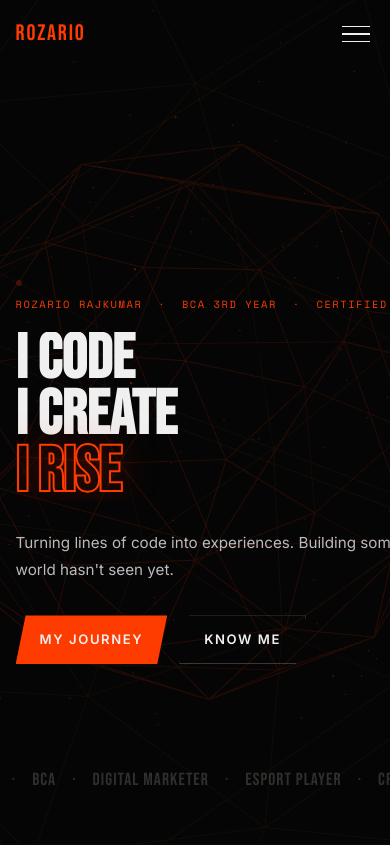
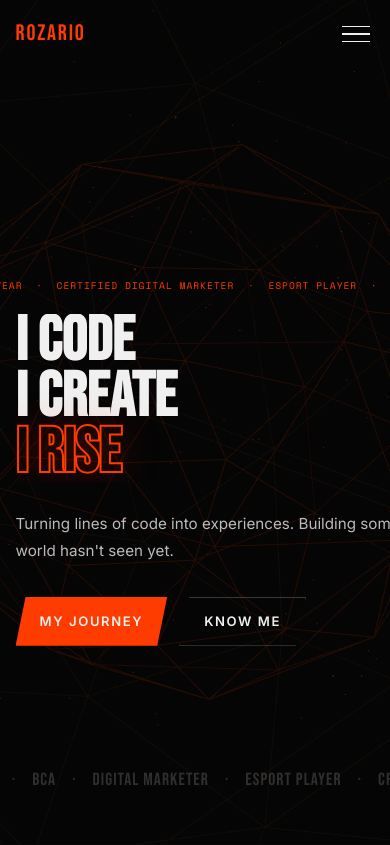
Before and after one commit to RKGSERVER/Portfolio, a React (Vite) app: page / in a window 390 px wide. Shown: the top 845 px of the page. Built offline with nearby package versions, Linux system fonts and the light colour scheme.

Commit message:
fix: hero tag scrolls on mobile, no cut off

```diff
--- a/src/components/Hero.css
+++ b/src/components/Hero.css
@@ -120,12 +120,21 @@
 /* ── HERO MOBILE ── */
 @media (max-width: 480px) {
   .hero { padding: 0 4%; }
+  .hero-content { padding-top: 80px; }
   .hero-title { font-size: clamp(3rem, 16vw, 5rem); line-height: 0.9; }
-  .hero-tag { font-size: 0.65rem; letter-spacing: 0.15em; flex-wrap: wrap; }
+  /* tag line: scroll horizontally instead of truncating */
+  .hero-tag {
+    font-size: 0.6rem;
+    letter-spacing: 0.1em;
+    white-space: nowrap;
+    overflow: hidden;
+    display: block;
+    animation: tagScroll 14s linear infinite;
+  }
+  .tag-dot { display: none; }
   .hero-sub { font-size: 0.95rem; margin-bottom: 32px; }
   .hero-btns { gap: 12px; }
   .scroll-mouse { display: none; }
-  /* marquee more visible on mobile — smaller font so full words show */
   .marquee-bg { opacity: 0.18; bottom: 50px; }
   .marquee-track {
     font-size: 1.1rem;
@@ -134,3 +143,7 @@
     animation-duration: 18s;
   }
 }
+@keyframes tagScroll {
+  0%   { transform: translateX(0); }
+  100% { transform: translateX(-50%); }
+}
--- a/src/components/Hero.jsx
+++ b/src/components/Hero.jsx
@@ -137,7 +137,7 @@ export default function Hero() {
       <div className="hero-content">
         <div ref={tagRef} className="hero-tag">
           <span className="tag-dot" />
-          <span>Rozario Rajkumar &nbsp;·&nbsp; BCA 3rd Year &nbsp;·&nbsp; Certified Digital Marketer &nbsp;·&nbsp; Esport Player</span>
+          <span>Rozario Rajkumar &nbsp;·&nbsp; BCA 3rd Year &nbsp;·&nbsp; Certified Digital Marketer &nbsp;·&nbsp; Esport Player &nbsp;·&nbsp; Rozario Rajkumar &nbsp;·&nbsp; BCA 3rd Year &nbsp;·&nbsp; Certified Digital Marketer &nbsp;·&nbsp; Esport Player</span>
         </div>
         <h1 className="hero-title">
           <span ref={line1} className="hero-line">I CODE</span>
```
